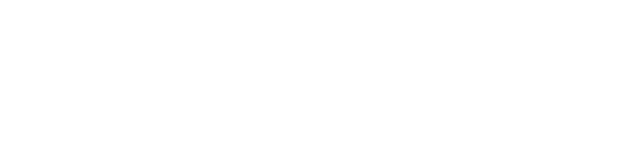
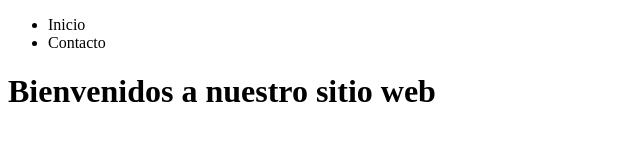
Before and after one commit to Samueljmf/003PruebaPractica, a plain HTML site: page index.html in a window 1280 px wide. Shown: the whole page, without its empty margins (0-640 px from the left). Drawn offline with Linux system fonts and the light colour scheme.

Commit message:
add header

```diff
--- a/index.html
+++ b/index.html
@@ -7,5 +7,12 @@
  <title>Mi web</title>
 </head>
 <body>
+    <header>
+        <ul>
+            <li>Inicio</li>
+            <li>Contacto</li>
+        </ul>
+    </header>
+    <h1>Bienvenidos a nuestro sitio web</h1>
 </body>
 </html>
```
